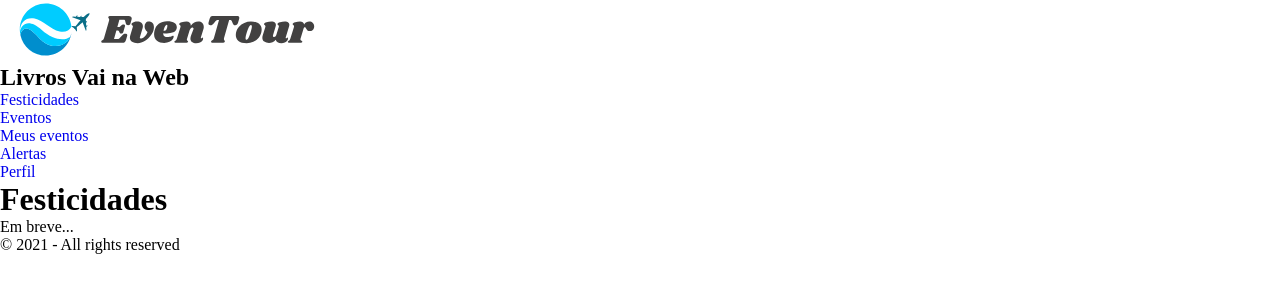
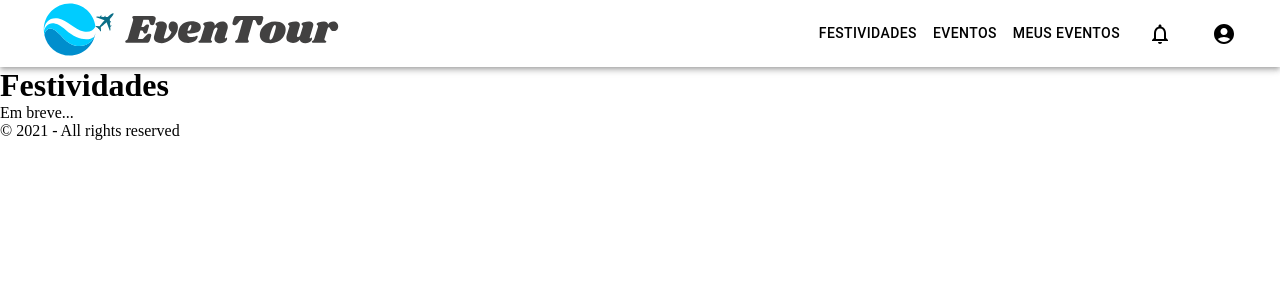
Before and after one commit to UnBArqDsw2024-2/-2024.2_G5_Turismo_Entrega_03, a React (Vite) app: page / in a window 1280 px wide. Shown: the top 300 px of the page. Built offline with nearby package versions, Linux system fonts and the light colour scheme.

Commit message:
add: corrections and navbar

```diff
--- a/package.json
+++ b/package.json
@@ -10,6 +10,10 @@
     "preview": "vite preview"
   },
   "dependencies": {
+    "@emotion/react": "^11.14.0",
+    "@emotion/styled": "^11.14.0",
+    "@mui/icons-material": "^6.3.0",
+    "@mui/material": "^6.3.0",
     "react": "^18.3.1",
     "react-dom": "^18.3.1",
     "react-router-dom": "^7.1.0",
--- a/src/components/header/Header.jsx
+++ b/src/components/header/Header.jsx
@@ -1,23 +1,39 @@
 import Logo from '../../assets/logo-horizontal.svg'
 import { Link } from "react-router-dom"
+import {AppBar, Toolbar, Typography, Button} from "@mui/material"
+import AccountCircleIcon from '@mui/icons-material/AccountCircle';
+import NotificationsNoneIcon from '@mui/icons-material/NotificationsNone';
+
 function Header() {
     return (
-        <>
-            <section>
-                <img
-                    src={Logo}
-                    alt="Imagem de ilustração de um globo azul com um avião o sobrevoando" />
-                <h1>Livros Vai na Web</h1>
-            </section><nav>
-                <ul>
-                    <li><Link to="/">Festicidades</Link></li>
-                    <li><Link to="/eventos">Eventos</Link></li>
-                    <li><Link to="/meus_eventos">Meus eventos</Link></li>
-                    <li><Link to="/alertas">Alertas</Link></li>
-                    <li><Link to="/perfil">Perfil</Link></li>
-                </ul>
-            </nav>
-        </>
+
+
+
+            <AppBar position='static'color=''>
+
+                <Toolbar >
+                    <Typography component='div' sx={{flexGrow: 1,}}>
+
+                        <section>
+                        <img
+                            src={Logo}
+                            alt="Imagem de ilustração de um globo azul com um avião o sobrevoando"/>
+                        </section>
+
+                    </Typography>
+
+                    <stack direction ='row' spacing={2}>
+                        <Button color="inherit" href='/'>Festividades</Button>
+                        <Button color="inherit" href="/eventos">Eventos</Button>
+                        <Button color="inherit" href="/meus_eventos">Meus eventos</Button>
+                        <Button color="inherit" href="/alertas"><NotificationsNoneIcon></NotificationsNoneIcon></Button>
+                        <Button color="inherit" href="/perfil"><AccountCircleIcon></AccountCircleIcon></Button>
+                    </stack>
+
+                </Toolbar>
+
+            </AppBar>
+
     );
 }
 
--- a/src/pages/festividades/Festividades.jsx
+++ b/src/pages/festividades/Festividades.jsx
@@ -1,7 +1,7 @@
 function Festicidades() {
     return (
         <div>
-            <h1>Festicidades</h1>
+            <h1>Festividades</h1>
             <p>Em breve...</p>
         </div>
     );
```
Also changed, not shown: 1 other file (tests, documents, lock files or other folders).
